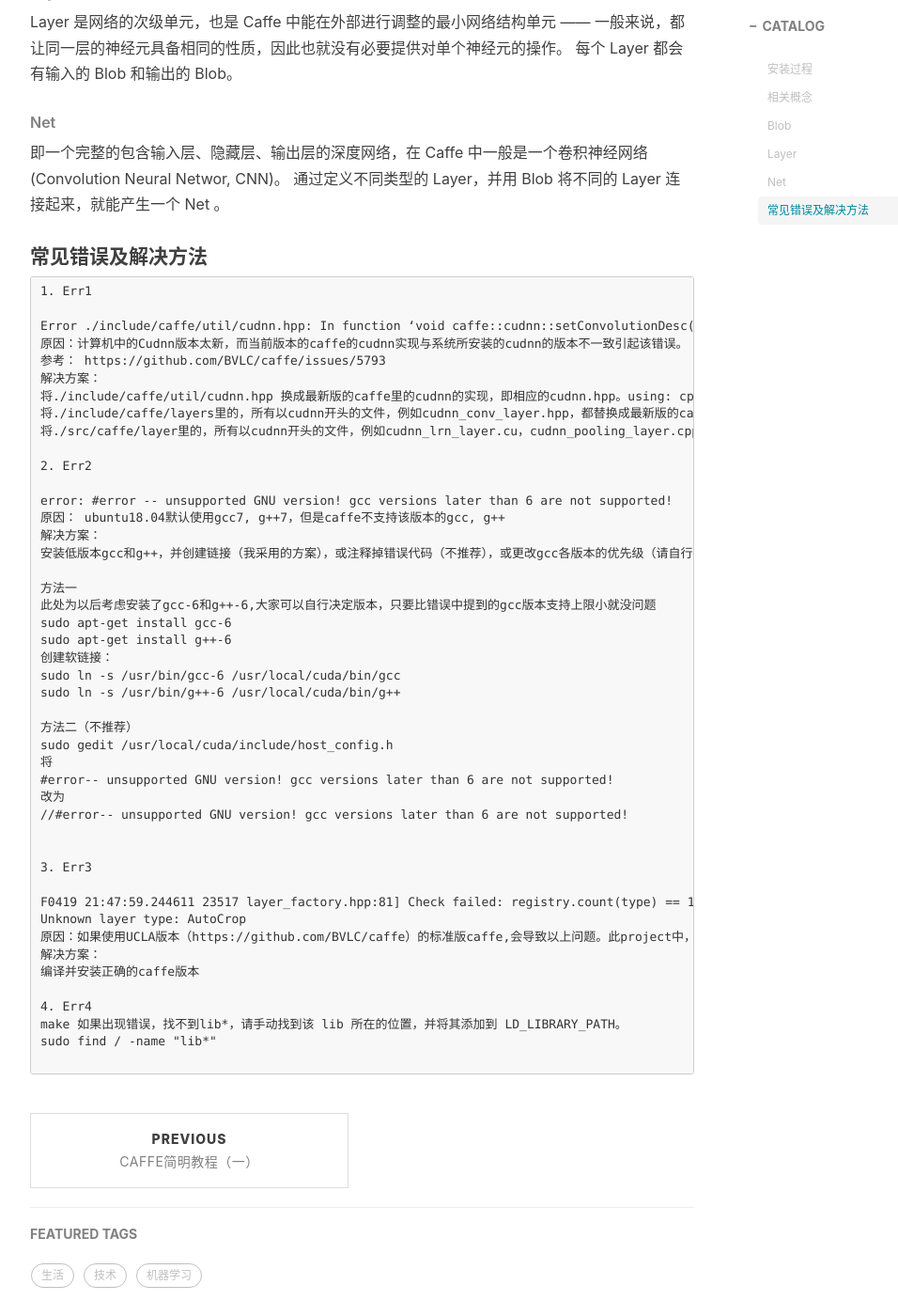
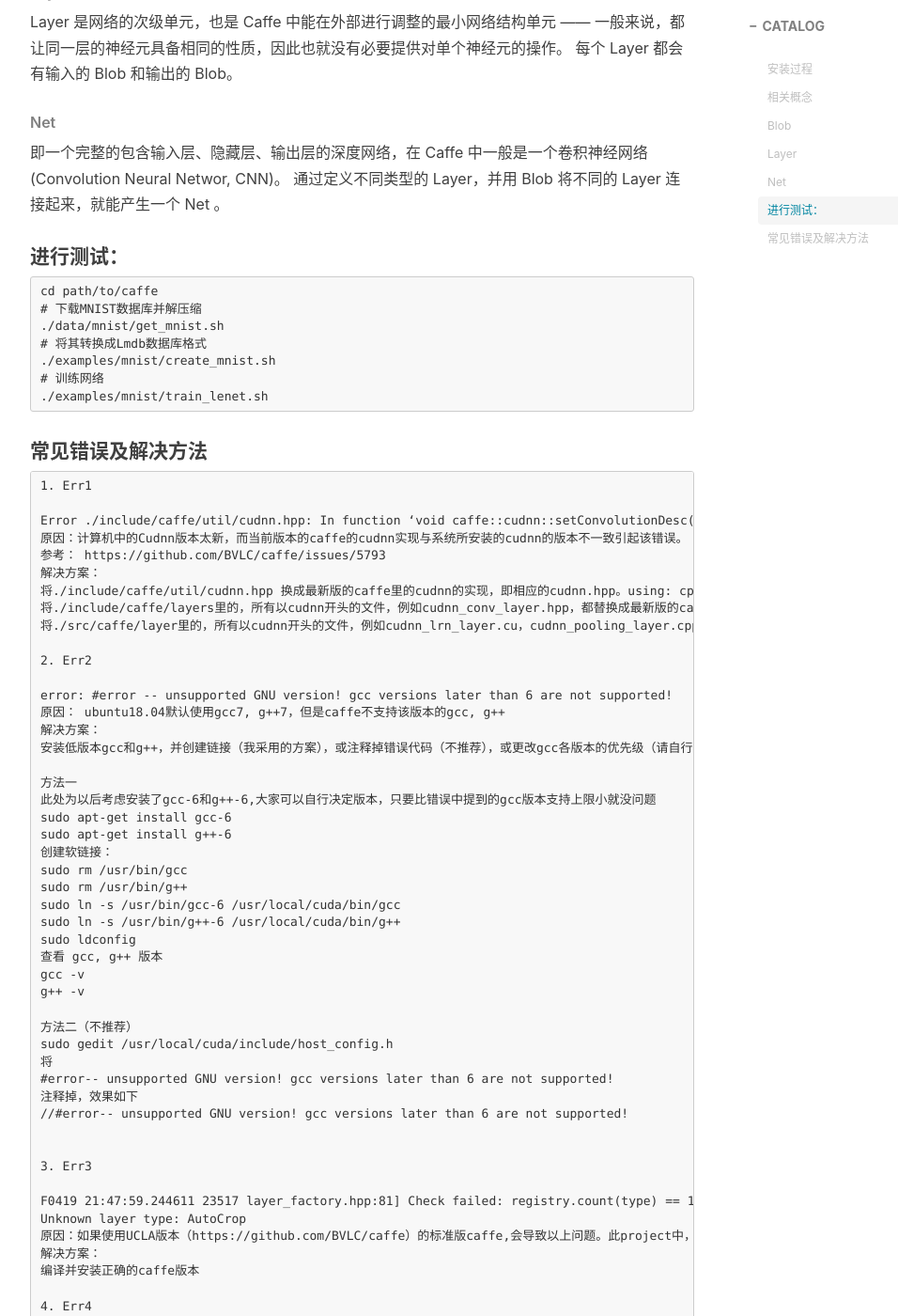
Before and after one commit to he-chen-95/he-chen-95.github.io, a Jekyll site: the page built from _posts/2019-05-03-caffe_tutorial_2.md, in a window 1280 px wide and 1400 px high, scrolled down 3942 px. Shown: the whole window at 94% size, without its empty margins (233-1189 px from the left). Built offline with Jekyll 4.4.1, drawn with Linux system fonts in a browser that asks for light colours; nearby versions of some CDN libraries; comment, search, counter and statistics services are not loaded; some of the changed text lies outside the part shown.

Commit message:
Update 2019-05-03-caffe_tutorial_2.md

```diff
--- a/_posts/2019-05-03-caffe_tutorial_2.md
+++ b/_posts/2019-05-03-caffe_tutorial_2.md
@@ -194,6 +194,17 @@
 通过定义不同类型的 Layer，并用 Blob 将不同的 Layer 连接起来，就能产生一个 Net 。
 
 
+#### 进行测试：
+~~~
+cd path/to/caffe
+# 下载MNIST数据库并解压缩
+./data/mnist/get_mnist.sh
+# 将其转换成Lmdb数据库格式
+./examples/mnist/create_mnist.sh
+# 训练网络
+./examples/mnist/train_lenet.sh
+~~~
+
 #### 常见错误及解决方法
 ~~~
 1. Err1
@@ -218,14 +229,20 @@
 sudo apt-get install gcc-6
 sudo apt-get install g++-6
 创建软链接：
+sudo rm /usr/bin/gcc
+sudo rm /usr/bin/g++
 sudo ln -s /usr/bin/gcc-6 /usr/local/cuda/bin/gcc
 sudo ln -s /usr/bin/g++-6 /usr/local/cuda/bin/g++
+sudo ldconfig
+查看 gcc, g++ 版本
+gcc -v
+g++ -v
 
 方法二（不推荐）
 sudo gedit /usr/local/cuda/include/host_config.h
 将
 #error-- unsupported GNU version! gcc versions later than 6 are not supported!
-改为
+注释掉，效果如下
 //#error-- unsupported GNU version! gcc versions later than 6 are not supported!
 
 
@@ -240,5 +257,6 @@
 4. Err4
 make 如果出现错误，找不到lib*，请手动找到该 lib 所在的位置，并将其添加到 LD_LIBRARY_PATH。
 sudo find / -name "lib*"
+sudo find / -iname "*lib*" > /home/ubuntu/Desktop/lib_find.txt
 
 ~~~
```
